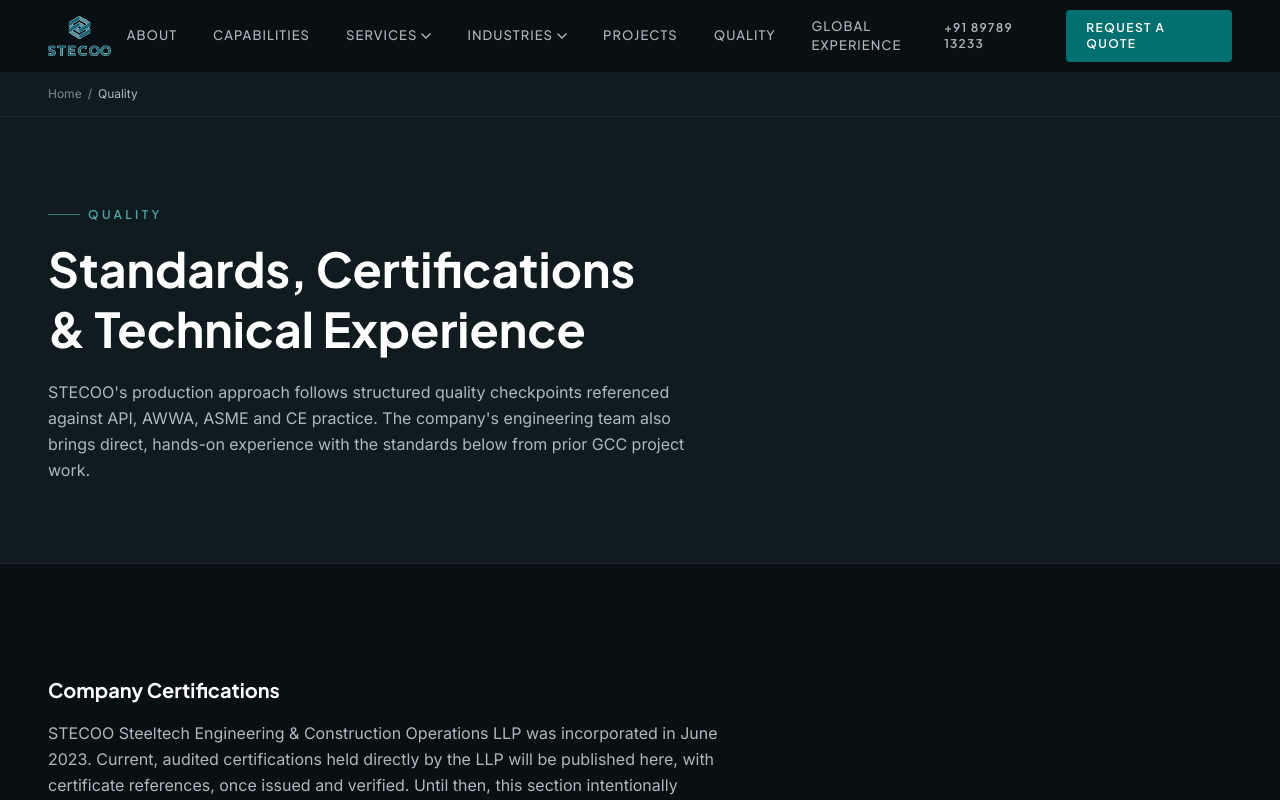
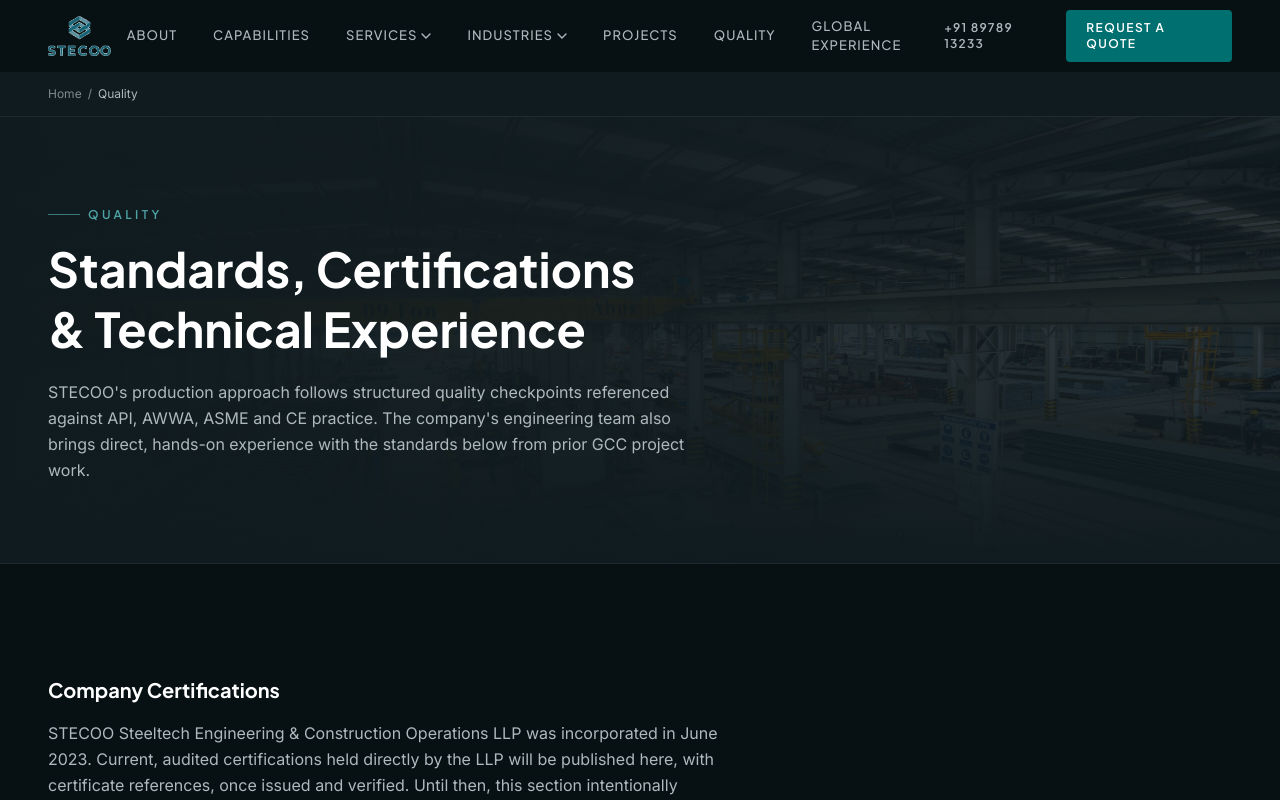
Before and after one commit to queentouchtechnology/stecoo.com, a Next.js app: page /quality in a window 1280 px wide. Shown: the top 800 px of the page. Built offline with nearby package versions, Linux system fonts and the light colour scheme.

Commit message:
feat: add image support to PageHeader component and update Industry and Service pages

```diff
--- a/src/app/industries/[slug]/page.tsx
+++ b/src/app/industries/[slug]/page.tsx
@@ -36,7 +36,7 @@
   return (
     <>
       <Breadcrumbs items={[{ name: "Industries", href: "/industries" }, { name: industry.name, href: `/industries/${industry.slug}` }]} />
-      <PageHeader eyebrow="Industry" title={industry.h1} description={industry.overview} />
+      <PageHeader eyebrow="Industry" title={industry.h1} description={industry.overview} image={industry.gallery[0]} />
       {faqData && <JsonLd data={faqData} />}
 
       <Section tone="ink" containerClassName="grid grid-cols-1 gap-16 lg:grid-cols-[1.4fr_1fr]">
--- a/src/app/services/[slug]/page.tsx
+++ b/src/app/services/[slug]/page.tsx
@@ -46,7 +46,7 @@
   return (
     <>
       <Breadcrumbs items={[{ name: "Services", href: "/capabilities" }, { name: service.name, href: `/services/${service.slug}` }]} />
-      <PageHeader eyebrow="Service" title={service.h1} description={service.intro} />
+      <PageHeader eyebrow="Service" title={service.h1} description={service.intro} image={service.gallery[0]} />
       <JsonLd data={serviceSchema({ name: service.name, description: service.metaDescription, url })} />
       {faqData && <JsonLd data={faqData} />}
 
--- a/src/components/PageHeader.tsx
+++ b/src/components/PageHeader.tsx
@@ -1,18 +1,31 @@
+import Image from "next/image";
 import { Container } from "@/components/ui/Container";
 import { Eyebrow } from "@/components/ui/Eyebrow";
+
+const DEFAULT_IMAGE = {
+  src: "/images/hero/steel-fabrication-shop-wide-interior.webp",
+  alt: "",
+};
 
 export function PageHeader({
   eyebrow,
   title,
   description,
+  image = DEFAULT_IMAGE,
 }: {
   eyebrow: string;
   title: string;
   description?: string;
+  image?: { src: string; alt: string };
 }) {
   return (
-    <div className="border-b border-steel/10 bg-surface py-16 sm:py-20">
-      <Container>
+    <div className="relative overflow-hidden border-b border-steel/10 bg-surface py-16 sm:py-20">
+      <div className="absolute inset-0" aria-hidden>
+        <Image src={image.src} alt={image.alt} fill sizes="100vw" priority className="object-cover opacity-30" />
+        <div className="absolute inset-0 bg-gradient-to-r from-surface via-surface/80 to-surface/40" />
+        <div className="absolute inset-0 bg-gradient-to-t from-surface via-transparent to-surface/60" />
+      </div>
+      <Container className="relative">
         <Eyebrow>{eyebrow}</Eyebrow>
         <h1 className="mt-4 max-w-3xl font-display text-3xl font-bold leading-tight text-white text-balance sm:text-5xl">
           {title}
```
